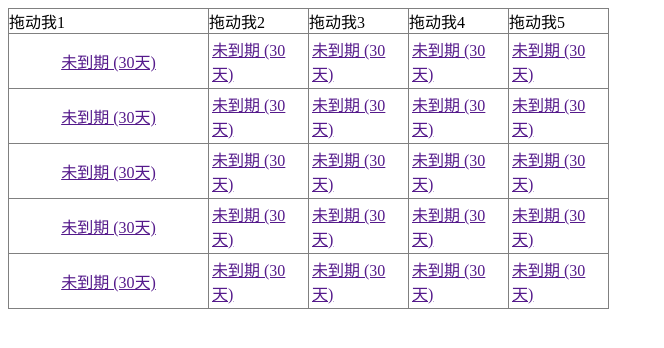
After one commit to wangjm0439/JK, a Flask app: template jk_test/templates/test3.html in a window 1280 px wide. The commit adds this page. Shown: the top 348 px of the page, without its empty margins (0-664 px from the left). Run offline with Flask 2, Linux system fonts and the light colour scheme; the template is opened without the code that fills it, so the values that code supplies are empty.

Commit message:
table拉伸效果

```diff
--- a/jk_test/templates/interfacelist.html
+++ b/jk_test/templates/interfacelist.html
@@ -111,7 +111,7 @@
         <input type="button" value="取消" onclick="Hide();">
     </p>
 </div>
-<table id="customers" style="table-layout:fixed;">
+<table  onclick="table_width();" id="customers" style="table-layout:fixed;">
     <thead>
     <tr>
         <th class="checkall">
--- /dev/null
+++ b/jk_test/templates/test3.html
@@ -0,0 +1,454 @@
+<!DOCTYPE html>
+<html lang="en">
+<head>
+    <meta charset="UTF-8">
+    <title>Title</title>
+</head>
+<body>
+<div>
+    <table id="dataTable" border="1" cellpadding="0" cellspacing="0"
+           style="table-layout:fixed;border-collapse:collapse;">
+        <colgroup>
+            <col style="width:200px;"/>
+            <col style="width:100px;"/>
+            <col style="width:100px;"/>
+            <col style="width:100px;"/>
+            <col style="width:100px;"/>
+        </colgroup>
+        <thead>
+        <tr>
+            <td>拖动我1</td>
+            <td>拖动我2</td>
+            <td>拖动我3</td>
+            <td>拖动我4</td>
+            <td>拖动我5</td>
+        </tr>
+        </thead>
+        <tr>
+            <td align="center">
+                <div
+                        nowrap="" align="center">
+                    <table>
+                        <tr>
+                            <td><a
+                                    href="">未到期 (30天)</a></td>
+                        </tr>
+                    </table>
+                </div>
+            </td>
+            <td align="center">
+                <div
+                        nowrap="" align="center">
+                    <table>
+                        <tr>
+                            <td><a
+                                    href="">未到期 (30天)</a></td>
+                        </tr>
+                    </table>
+                </div>
+            </td>
+            <td align="center">
+                <div
+                        nowrap="" align="center">
+                    <table>
+                        <tr>
+                            <td><a
+                                    href="">未到期 (30天)</a></td>
+                        </tr>
+                    </table>
+                </div>
+            </td>
+            <td align="center">
+                <div
+                        nowrap="" align="center">
+                    <table>
+                        <tr>
+                            <td><a
+                                    href="">未到期 (30天)</a></td>
+                        </tr>
+                    </table>
+                </div>
+            </td>
+            <td align="center">
+                <div
+                        nowrap="" align="center">
+                    <table>
+                        <tr>
+                            <td><a
+                                    href="">未到期 (30天)</a></td>
+                        </tr>
+                    </table>
+                </div>
+            </td>
+        </tr>
+        <tr>
+            <td align="center">
+                <div
+                        nowrap="" align="center">
+                    <table>
+                        <tr>
+                            <td><a
+                                    href="">未到期 (30天)</a></td>
+                        </tr>
+                    </table>
+                </div>
+            </td>
+            <td align="center">
+                <div
+                        nowrap="" align="center">
+                    <table>
+                        <tr>
+                            <td><a
+                                    href="">未到期 (30天)</a></td>
+                        </tr>
+                    </table>
+                </div>
+            </td>
+            <td align="center">
+                <div
+                        nowrap="" align="center">
+                    <table>
+                        <tr>
+                            <td><a
+                                    href="">未到期 (30天)</a></td>
+                        </tr>
+                    </table>
+                </div>
+            </td>
+            <td align="center">
+                <div
+                        nowrap="" align="center">
+                    <table>
+                        <tr>
+                            <td><a
+                                    href="">未到期 (30天)</a></td>
+                        </tr>
+                    </table>
+                </div>
+            </td>
+            <td align="center">
+                <div
+                        nowrap="" align="center">
+                    <table>
+                        <tr>
+                            <td><a
+                                    href="">未到期 (30天)</a></td>
+                        </tr>
+                    </table>
+                </div>
+            </td>
+        </tr>
+        <tr>
+            <td align="center">
+                <div
+                        nowrap="" align="center">
+                    <table>
+                        <tr>
+                            <td><a
+                                    href="">未到期 (30天)</a></td>
+                        </tr>
+                    </table>
+                </div>
+            </td>
+            <td align="center">
+                <div
+                        nowrap="" align="center">
+                    <table>
+                        <tr>
+                            <td><a
+                                    href="">未到期 (30天)</a></td>
+                        </tr>
+                    </table>
+                </div>
+            </td>
+            <td align="center">
+                <div
+                        nowrap="" align="center">
+                    <table>
+                        <tr>
+                            <td><a
+                                    href="">未到期 (30天)</a></td>
+                        </tr>
+                    </table>
+                </div>
+            </td>
+            <td align="center">
+                <div
+                        nowrap="" align="center">
+                    <table>
+                        <tr>
+                            <td><a
+                                    href="">未到期 (30天)</a></td>
+                        </tr>
+                    </table>
+                </div>
+            </td>
+            <td align="center">
+                <div
+                        nowrap="" align="center">
+                    <table>
+                        <tr>
+                            <td><a
+                                    href="">未到期 (30天)</a></td>
+                        </tr>
+                    </table>
+                </div>
+            </td>
+        </tr>
+        <tr>
+            <td align="center">
+                <div
+                        nowrap="" align="center">
+                    <table>
+                        <tr>
+                            <td><a
+                                    href="">未到期 (30天)</a></td>
+                        </tr>
+                    </table>
+                </div>
+            </td>
+            <td align="center">
+                <div
+                        nowrap="" align="center">
+                    <table>
+                        <tr>
+                            <td><a
+                                    href="">未到期 (30天)</a></td>
+                        </tr>
+                    </table>
+                </div>
+            </td>
+            <td align="center">
+                <div
+                        nowrap="" align="center">
+                    <table>
+                        <tr>
+                            <td><a
+                                    href="">未到期 (30天)</a></td>
+                        </tr>
+                    </table>
+                </div>
+            </td>
+            <td align="center">
+                <div
+                        nowrap="" align="center">
+                    <table>
+                        <tr>
+                            <td><a
+                                    href="">未到期 (30天)</a></td>
+                        </tr>
+                    </table>
+                </div>
+            </td>
+            <td align="center">
+                <div
+                        nowrap="" align="center">
+                    <table>
+                        <tr>
+                            <td><a
+                                    href="">未到期 (30天)</a></td>
+                        </tr>
+                    </table>
+                </div>
+            </td>
+        </tr>
+        <tr>
+            <td align="center">
+                <div
+                        nowrap="" align="center">
+                    <table>
+                        <tr>
+                            <td><a
+                                    href="">未到期 (30天)</a></td>
+                        </tr>
+                    </table>
+                </div>
+            </td>
+            <td align="center">
+                <div
+                        nowrap="" align="center">
+                    <table>
+                        <tr>
+                            <td><a
+                                    href="">未到期 (30天)</a></td>
+                        </tr>
+                    </table>
+                </div>
+            </td>
+            <td align="center">
+                <div
+                        nowrap="" align="center">
+                    <table>
+                        <tr>
+                            <td><a
+                                    href="">未到期 (30天)</a></td>
+                        </tr>
+                    </table>
+                </div>
+            </td>
+            <td align="center">
+                <div
+                        nowrap="" align="center">
+                    <table>
+                        <tr>
+                            <td><a
+                                    href="">未到期 (30天)</a></td>
+                        </tr>
+                    </table>
+                </div>
+            </td>
+            <td align="center">
+                <div
+                        nowrap="" align="center">
+                    <table>
+                        <tr>
+                            <td><a
+                                    href="">未到期 (30天)</a></td>
+                        </tr>
+                    </table>
+                </div>
+            </td>
+        </tr>
+    </table>
+</div>
+</body>
+<script language="javascript" type="text/javascript">
+var JPos = {};
+(function($){
+
+ $.getAbsPos = function(pTarget){
+  var x_ = y_ = 0;
+
+  if(pTarget.style.position != "absolute"){
+   while(pTarget.offsetParent){
+     x_ += pTarget.offsetLeft;
+     y_ += pTarget.offsetTop;
+     pTarget = pTarget.offsetParent;
+   }
+  }
+   x_ += pTarget.offsetLeft;
+   y_ += pTarget.offsetTop;
+  return {x:x_,y:y_};
+ }
+
+ $.getEventPos = function(evt){
+   var _x,_y;
+   evt = JEvent.getEvent(evt);
+   if(evt.pageX || evt.pageY){
+    _x = evt.pageX;
+    _y = evt.pageY;
+   }else if(evt.clientX || evt.clientY){
+    _x = evt.clientX + (document.body.scrollLeft || document.documentElement.scrollLeft) - (document.body.clientLeft || document.documentElement.clientLeft);
+    _y = evt.clientY + (document.body.scrollTop || document.documentElement.scrollTop) - (document.body.clientTop || document.documentElement.clientTop);
+   }else{
+    return $.getAbsPos(evt.target);
+   }
+   return {x:_x,y:_y};
+ }
+
+})(JPos);
+
+
+//=======================================================================================
+
+var JEvent = {};
+(function($){
+ $.getEvent = function(evt){
+  evt = window.event || evt;
+
+  if(!evt){
+   var fun = JEvent.getEvent.caller;
+   while(fun != null){
+    evt = fun.arguments[0];
+    if(evt && evt.constructor == Event)
+     break;
+    fun = fun.caller;
+   }
+  }
+
+  return evt;
+ }
+
+ $.doEvent = function(fun){
+  var args = arguments;
+  return function(){
+   return fun(args);
+  }
+ }
+})(JEvent);
+//=======================================================================================
+
+var colIndex;
+var dataTable = document.getElementById("dataTable");
+var cols = dataTable.getElementsByTagName("COL");
+
+var dragMask = document.createElement("DIV");
+var mAWidth = mAHeight = 30;
+document.body.insertBefore(dragMask,document.body.lastChild);
+dragMask.style.cssText = "width:" + mAWidth + "px;height:" + mAHeight + "px;position:absolute;background-color:#000;filter: Alpha(Opacity=10);-moz-opacity:0.1;opacity: 0.1;display:none;z-index:999999999;display:none;";
+
+var mask_mousemove = function(evt){
+ if(document.selection){//IE ,Opera
+  if(document.selection.empty)
+   document.selection.empty();//IE
+  else{//Opera
+   document.selection = null;
+  }
+ }else if(window.getSelection){//FF,Safari
+  window.getSelection().removeAllRanges();
+ }
+
+ var oPos = JPos.getAbsPos(this);
+ var mPos = JPos.getEventPos(evt);
+
+ var x = mPos.x - oPos.x - mAWidth / 2;
+ var tmpX = parseInt(cols[colIndex].style.width) + x;
+ dragMask.style.left = mPos.x - mAWidth / 2 + "px";
+ cols[colIndex].style.width = tmpX >= 2 ? tmpX + "px" : "2px";
+ if(!document.all)
+  dataTable.parentNode.style.width = dataTable.parentNode.clientWidth + x + "px";//这一句为处理FF时用。
+}
+
+var mask_mouseup = function(evt){
+ dragMask.style.display = "none";
+}
+
+dragMask.onmousemove = mask_mousemove;
+dragMask.onmouseup = mask_mouseup;
+
+var cell_mousedown = function(evt){
+ colIndex = this.colIndex;
+ var mPos = JPos.getEventPos(evt);
+ with(dragMask.style){
+  left = mPos.x - mAWidth / 2  + "px";
+  top = mPos.y - mAHeight / 2 + "px";
+  display = "";
+ }
+}
+
+var chk_click = function(evt){
+ var obj = cols[this.colIndex];
+ if(this.checked){
+  obj.style.cssText = obj.css_ ? obj.css_ : "width:100px;";
+ }else{
+  obj.css_ = obj.style.cssText;
+  obj.style.cssText = document.all ? "display:none" : "visibility: collapse;overflow:hidden;width:0px;";
+ }
+}
+
+var i , o;
+
+for(i = 0 ; o = dataTable.rows[0].cells[i] ; i++) {
+    o.colIndex = i;
+    o.onmousedown = cell_mousedown;
+
+
+    chk = document.createElement("INPUT");
+    chk.type = "checkbox";
+
+    chk.onclick = chk_click;
+    chk.colIndex = i;
+    chk.checked = "checked";
+}
+</script>
+</html>
```
Also changed, not shown: jk_test/static/js/global.js (+55 -1 lines), jk_test/templates/test2.html (+98 -0 lines).
